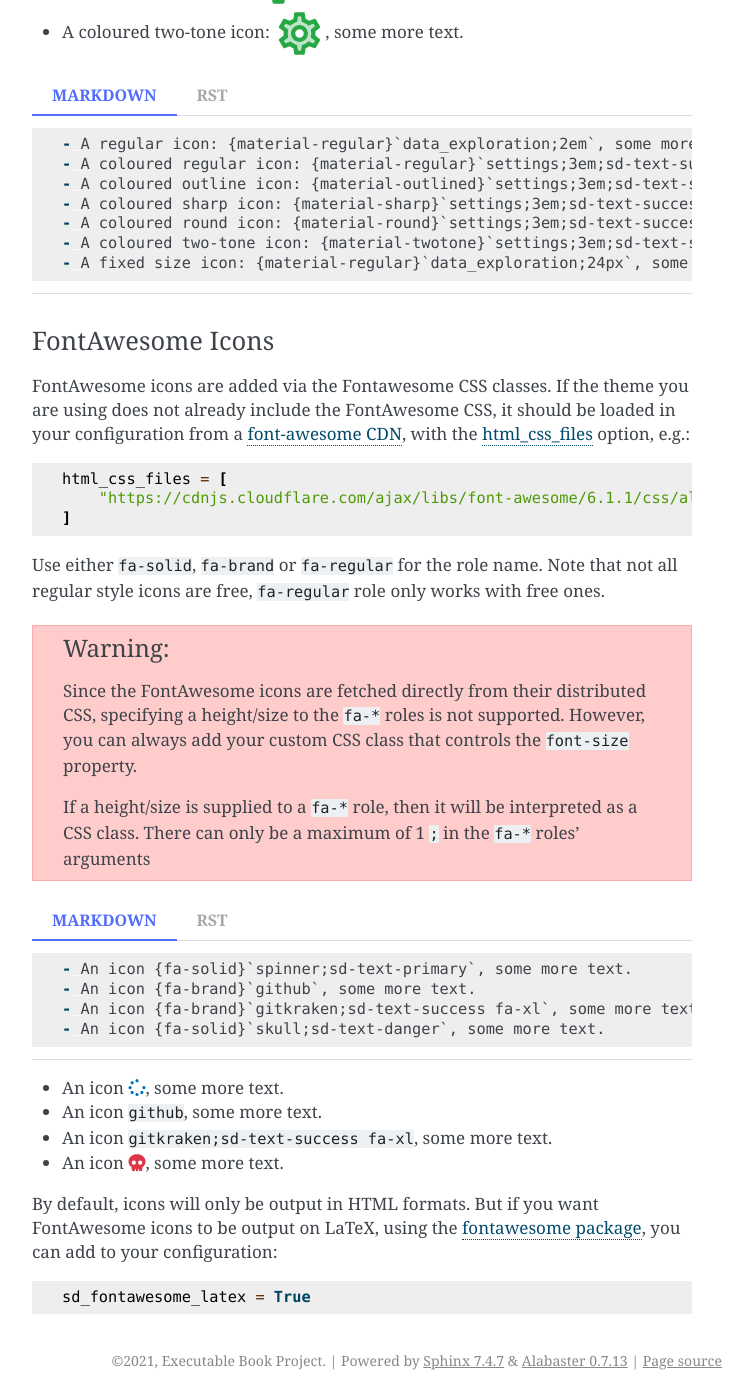
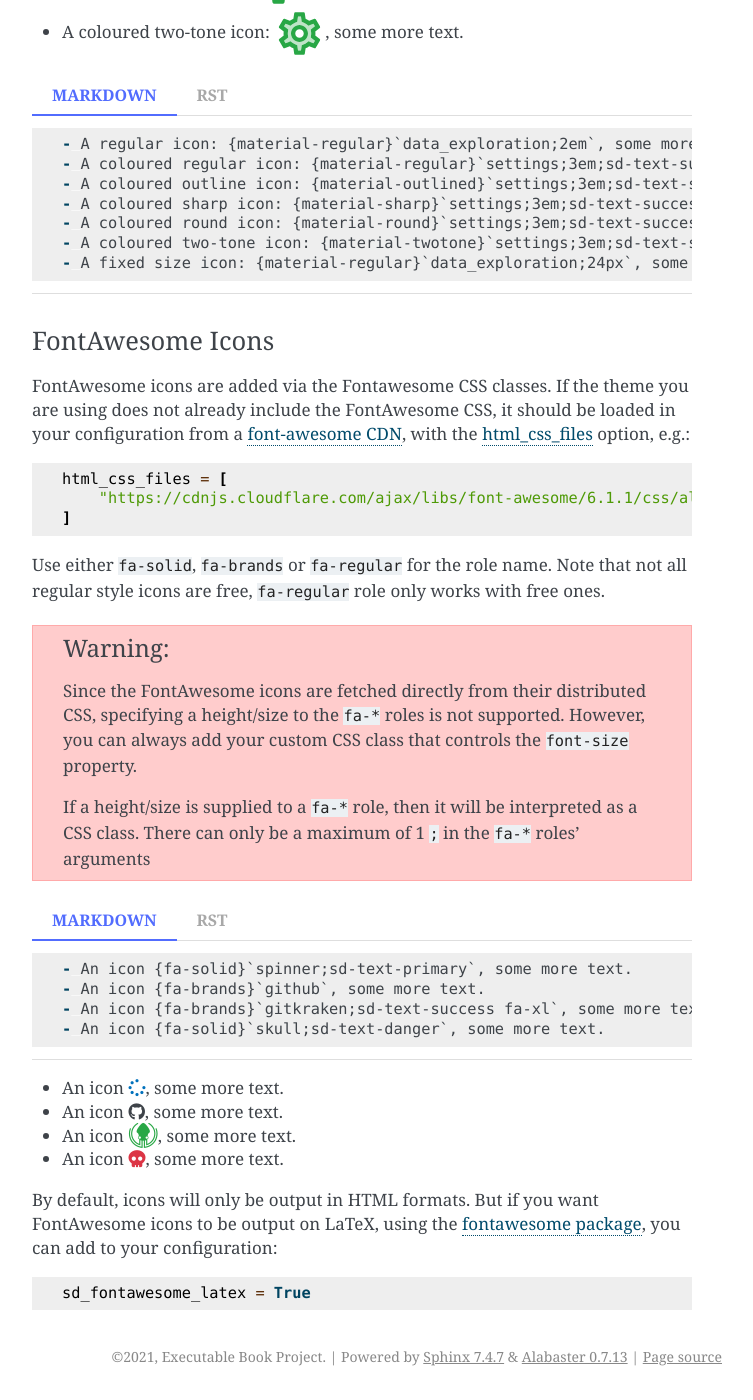
Before and after one commit to executablebooks/sphinx-design, a Sphinx documentation site: the page built from docs/badges_buttons.md, in a window 1280 px wide and 1400 px high, scrolled down 17136 px. Shown: the whole window, without its empty margins (388-1141 px from the left). Built offline with Sphinx 7.4.7, drawn with Linux system fonts in a browser that asks for light colours; nearby versions of some CDN libraries; cross-references to code outside the pages are shown as plain code.

Commit message:
update fontawesome directive aline icon styles on fa6

`````diff
--- a/docs/badges_buttons.md
+++ b/docs/badges_buttons.md
@@ -242,7 +242,7 @@ html_css_files = [
 ]
 ```
 
-Use either `fa-solid`, `fa-brand` or `fa-regular` for the role name.
+Use either `fa-solid`, `fa-brands` or `fa-regular` for the role name.
 Note that not all regular style icons are free, `fa-regular` role only works with free ones.
 
 ````{warning}
@@ -256,21 +256,21 @@ There can only be a maximum of 1 `;` in the `fa-*` roles' arguments
 ````{tab-set-code}
 ```markdown
 - An icon {fa-solid}`spinner;sd-text-primary`, some more text.
-- An icon {fa-brand}`github`, some more text.
-- An icon {fa-brand}`gitkraken;sd-text-success fa-xl`, some more text.
+- An icon {fa-brands}`github`, some more text.
+- An icon {fa-brands}`gitkraken;sd-text-success fa-xl`, some more text.
 - An icon {fa-solid}`skull;sd-text-danger`, some more text.
 ```
 ```rst
 - An icon :fa-solid:`spinner;sd-text-primary`, some more text.
-- An icon :fa-brand:`github`, some more text.
-- An icon :fa-brand:`gitkraken;sd-text-success fa-xl`, some more text.
+- An icon :fa-brands:`github`, some more text.
+- An icon :fa-brands:`gitkraken;sd-text-success fa-xl`, some more text.
 - An icon :fa-solid:`skull;sd-text-danger`, some more text.
 ```
 ````
 
 - An icon {fa-solid}`spinner;sd-text-primary`, some more text.
-- An icon {fa-brand}`github`, some more text.
-- An icon {fa-brand}`gitkraken;sd-text-success fa-xl`, some more text.
+- An icon {fa-brands}`github`, some more text.
+- An icon {fa-brands}`gitkraken;sd-text-success fa-xl`, some more text.
 - An icon {fa-solid}`skull;sd-text-danger`, some more text.
 
 By default, icons will only be output in HTML formats. But if you want FontAwesome icons to be output on LaTeX, using the [fontawesome package](https://ctan.org/pkg/fontawesome), you can add to your configuration:
--- a/docs/snippets/myst/icon-fontawesome.txt
+++ b/docs/snippets/myst/icon-fontawesome.txt
@@ -1 +1 @@
-An icon {fas}`spinner;sd-bg-primary sd-bg-text-primary`, some more text.
+An icon {fa-solid}`spinner;sd-bg-primary sd-bg-text-primary`, some more text.
`````
Also changed, not shown: docs/get_started.md (+1 -1 lines), 3 other files.
